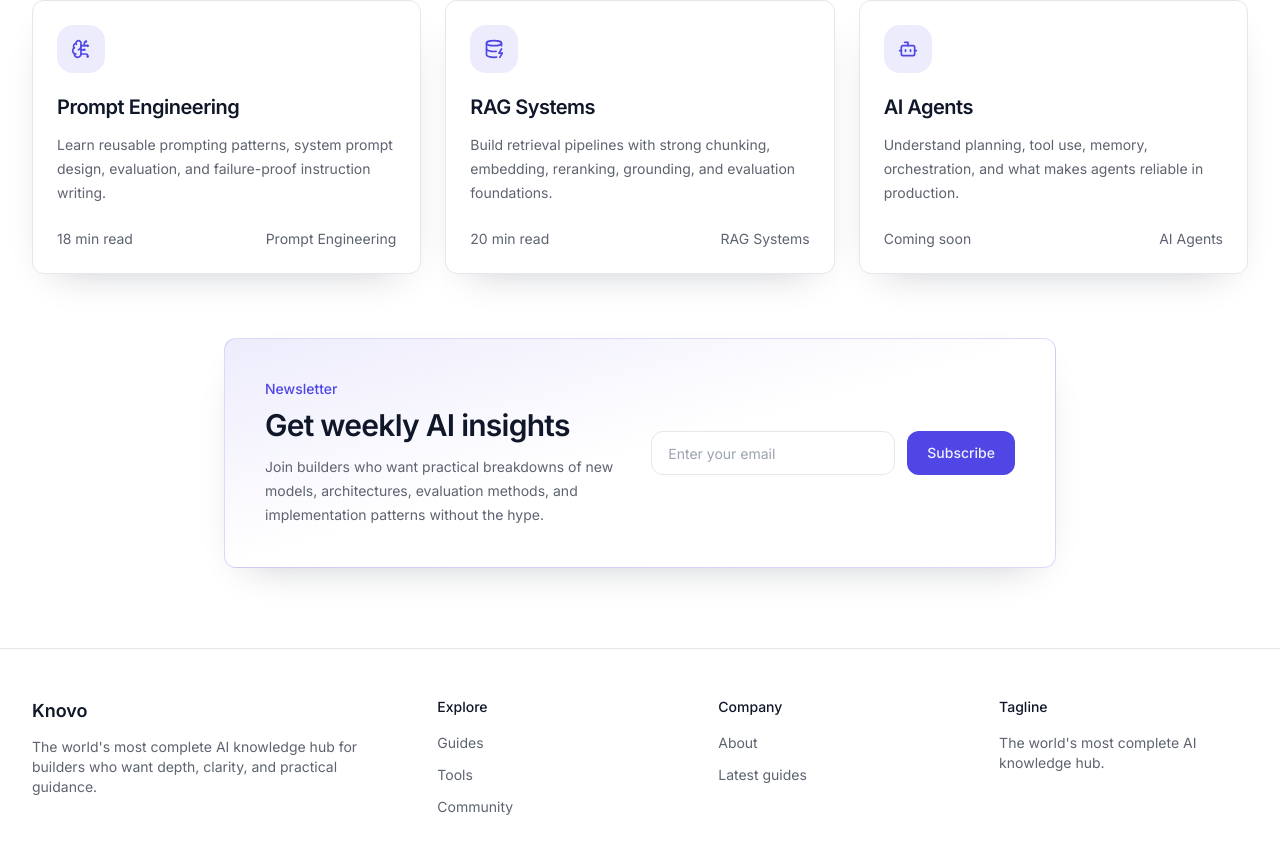
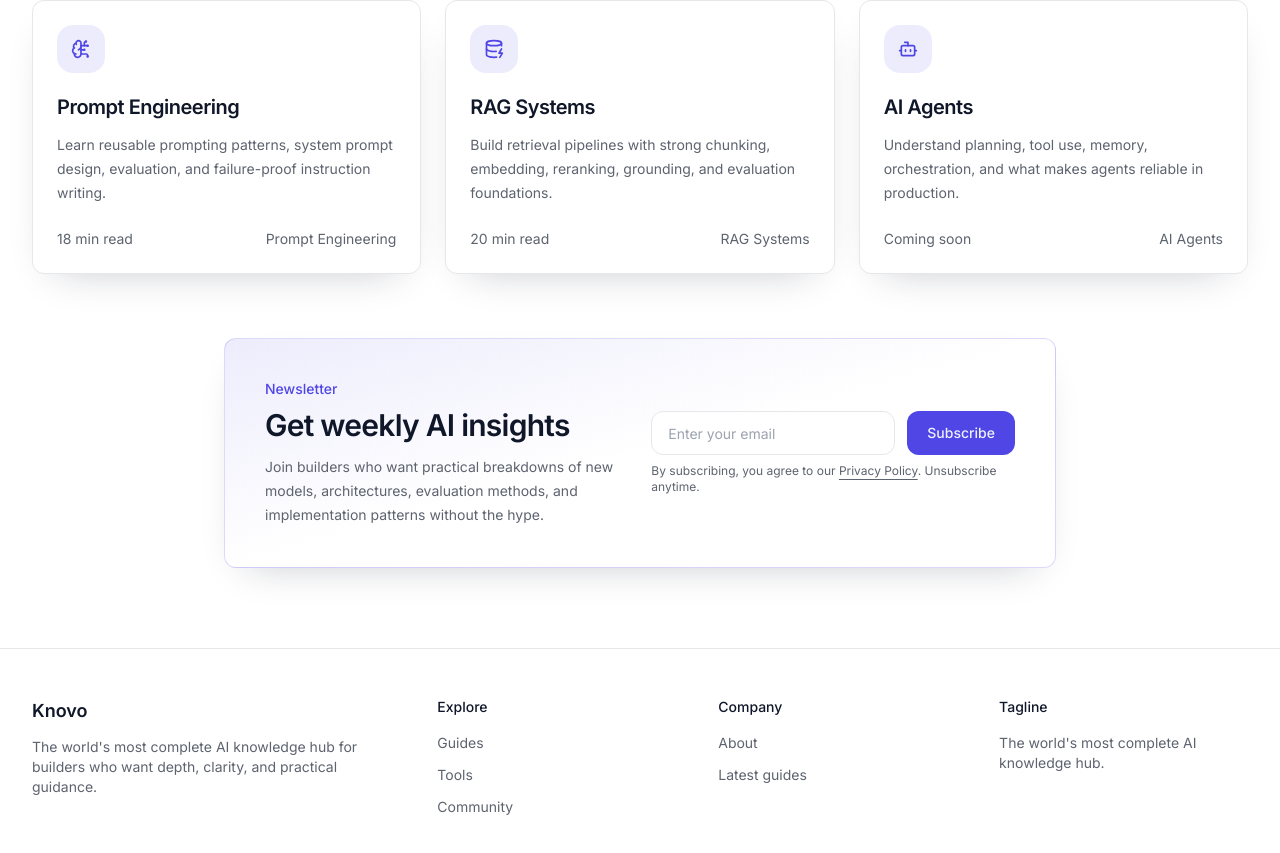
Before and after one commit to knovo-dev/knovo, a Next.js app: page / in a window 1280 px wide. Shown: the part 873-1726 px from the top of the page. Built offline with nearby package versions, Linux system fonts and the light colour scheme; no server answers.

Commit message:
fix: GDPR notice, mobile menu, form validation, dark mode persistence

```diff
--- /dev/null
+++ b/app/api/newsletter/route.ts
@@ -0,0 +1,18 @@
+import { NextResponse } from "next/server";
+
+const emailPattern = /^[^\s@]+@[^\s@]+\.[^\s@]+$/;
+
+export async function POST(request: Request) {
+  try {
+    const payload = (await request.json()) as { email?: string };
+    const email = payload.email?.trim() ?? "";
+
+    if (!emailPattern.test(email)) {
+      return NextResponse.json({ error: "Invalid email" }, { status: 400 });
+    }
+
+    return NextResponse.json({ ok: true }, { status: 200 });
+  } catch {
+    return NextResponse.json({ error: "Invalid request" }, { status: 400 });
+  }
+}
--- a/app/page.tsx
+++ b/app/page.tsx
@@ -2,6 +2,7 @@ import Link from "next/link";
 import { ArrowRight, BookOpenText, BrainCircuit, Bot, DatabaseZap } from "lucide-react";
 import { Button } from "@/components/ui/button";
 import { Card } from "@/components/ui/card";
+import { NewsletterSignup } from "@/components/newsletter-signup";
 
 const featuredGuides = [
   {
@@ -114,16 +115,7 @@ export default function HomePage() {
                 evaluation methods, and implementation patterns without the hype.
               </p>
             </div>
-            <form className="grid gap-3 sm:grid-cols-[1fr_auto]">
-              <input
-                type="email"
-                placeholder="Enter your email"
-                className="h-11 rounded-lg border border-border bg-background px-4 text-sm outline-none ring-offset-background transition focus-visible:ring-2 focus-visible:ring-ring"
-              />
-              <Button type="submit" className="h-11">
-                Subscribe
-              </Button>
-            </form>
+            <NewsletterSignup />
           </div>
         </Card>
       </section>
--- a/components/layout/navbar.tsx
+++ b/components/layout/navbar.tsx
@@ -1,7 +1,7 @@
 "use client";
 
 import Link from "next/link";
-import { Menu, Moon, Sparkles, Sun } from "lucide-react";
+import { Menu, Moon, Sparkles, Sun, X } from "lucide-react";
 import { useState } from "react";
 import { useTheme } from "next-themes";
 import { Button } from "@/components/ui/button";
@@ -58,17 +58,20 @@ export function Navbar() {
 
         <button
           className="inline-flex h-10 w-10 items-center justify-center rounded-lg border border-border md:hidden"
-          aria-label="Open menu"
+          aria-label={open ? "Close menu" : "Open menu"}
+          aria-expanded={open}
+          aria-controls="mobile-nav-menu"
           onClick={() => setOpen((value) => !value)}
         >
-          <Menu className="size-5" />
+          {open ? <X className="size-5" /> : <Menu className="size-5" />}
         </button>
       </div>
 
       <div
+        id="mobile-nav-menu"
         className={cn(
-          "overflow-hidden border-t border-border md:hidden",
-          open ? "max-h-80" : "max-h-0 border-t-0",
+          "overflow-hidden border-t border-border transition-all duration-300 ease-in-out md:hidden",
+          open ? "max-h-80 opacity-100" : "max-h-0 border-t-0 opacity-0",
         )}
       >
         <div className="space-y-1 px-4 py-4">
--- /dev/null
+++ b/components/newsletter-signup.tsx
@@ -0,0 +1,91 @@
+"use client";
+
+import Link from "next/link";
+import { FormEvent, useState } from "react";
+import { Button } from "@/components/ui/button";
+
+const emailPattern = /^[^\s@]+@[^\s@]+\.[^\s@]+$/;
+
+export function NewsletterSignup() {
+  const [email, setEmail] = useState("");
+  const [error, setError] = useState("");
+  const [success, setSuccess] = useState("");
+  const [isSubmitting, setIsSubmitting] = useState(false);
+
+  async function handleSubmit(event: FormEvent<HTMLFormElement>) {
+    event.preventDefault();
+    setSuccess("");
+    setError("");
+
+    const normalizedEmail = email.trim();
+
+    if (!normalizedEmail || !emailPattern.test(normalizedEmail)) {
+      setError("Please enter a valid email address.");
+      return;
+    }
+
+    setIsSubmitting(true);
+
+    try {
+      const response = await fetch("/api/newsletter", {
+        method: "POST",
+        headers: {
+          "Content-Type": "application/json",
+        },
+        body: JSON.stringify({ email: normalizedEmail }),
+      });
+
+      if (!response.ok) {
+        throw new Error("Newsletter subscription failed");
+      }
+
+      setEmail("");
+      setSuccess("You're on the list! Check your inbox for a confirmation.");
+    } catch {
+      setError("Something went wrong. Please try again.");
+    } finally {
+      setIsSubmitting(false);
+    }
+  }
+
+  return (
+    <div>
+      <form onSubmit={handleSubmit} noValidate className="grid gap-3 sm:grid-cols-[1fr_auto]">
+        <input
+          type="email"
+          name="email"
+          autoComplete="email"
+          value={email}
+          onChange={(event) => setEmail(event.target.value)}
+          placeholder="Enter your email"
+          aria-label="Email address"
+          aria-invalid={error ? "true" : "false"}
+          className="h-11 rounded-lg border border-border bg-background px-4 text-sm outline-none ring-offset-background transition focus-visible:ring-2 focus-visible:ring-ring"
+        />
+        <Button type="submit" className="h-11" disabled={isSubmitting}>
+          {isSubmitting ? "Subscribing..." : "Subscribe"}
+        </Button>
+      </form>
+
+      <p className="mt-2 text-xs text-muted-foreground">
+        By subscribing, you agree to our{" "}
+        <Link href="/privacy" className="underline underline-offset-4 hover:text-foreground">
+          Privacy Policy
+        </Link>
+        . Unsubscribe anytime.
+      </p>
+
+      {error ? (
+        <p className="mt-2 text-sm text-destructive" role="alert">
+          {error}
+        </p>
+      ) : null}
+
+      {success ? (
+        <p className="mt-2 text-sm text-emerald-600 dark:text-emerald-400" role="status">
+          {success}
+        </p>
+      ) : null}
+    </div>
+  );
+}
--- a/components/theme-provider.tsx
+++ b/components/theme-provider.tsx
@@ -3,5 +3,13 @@
 import { ThemeProvider as NextThemesProvider, type ThemeProviderProps } from "next-themes";
 
 export function ThemeProvider({ children, ...props }: ThemeProviderProps) {
-  return <NextThemesProvider {...props}>{children}</NextThemesProvider>;
+  return (
+    <NextThemesProvider
+      attribute={props.attribute ?? "class"}
+      storageKey={props.storageKey ?? "knovo-theme"}
+      {...props}
+    >
+      {children}
+    </NextThemesProvider>
+  );
 }
```
Also changed, not shown: 1 other file (tests, documents, lock files or other folders).
